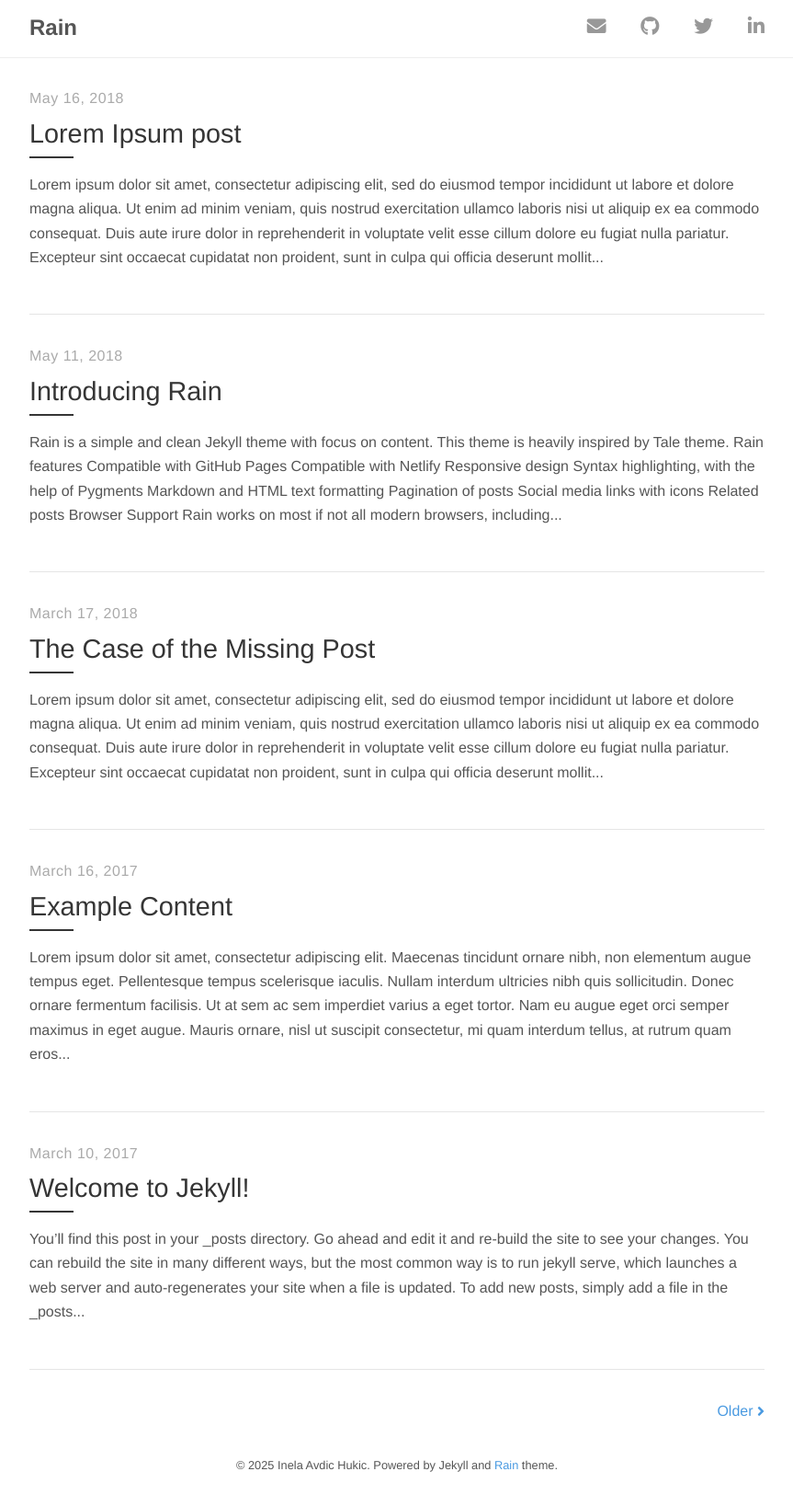
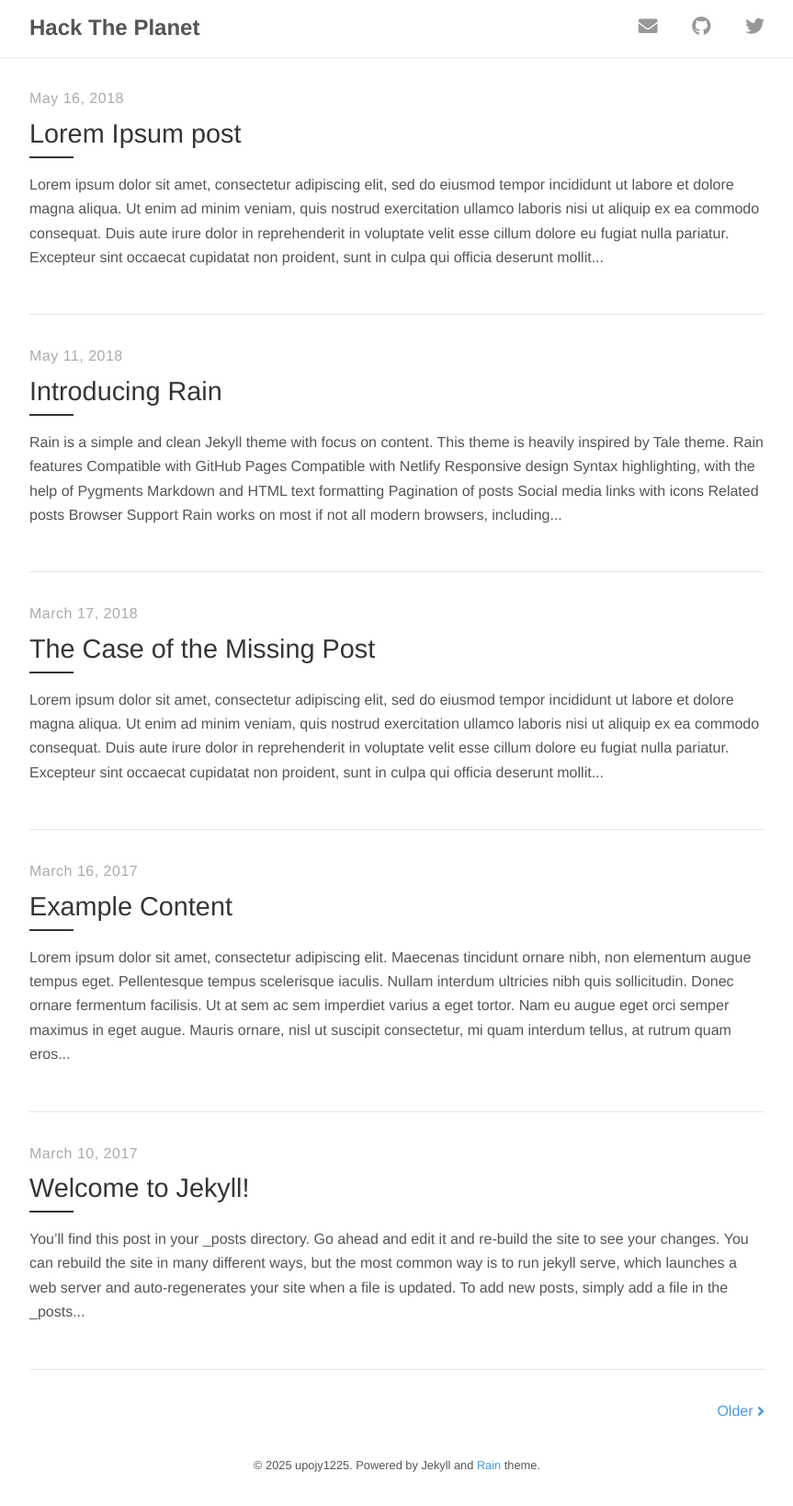
Before and after one commit to upojy1225/upojy1225.github.io, a Jekyll site: the page built from index.html, in a window 1280 px wide. Shown: the whole page at 92% size, without its empty margins (208-1071 px from the left). Built offline with Jekyll 4.4.1, drawn with Linux system fonts in a browser that asks for light colours; nearby versions of some CDN libraries; the list of posts is cut into pages by our own code.

Commit message:
update config

```diff
--- a/_config.yml
+++ b/_config.yml
@@ -1,13 +1,13 @@
 # Site settings
-title:          Rain
-description:    "Rain is a simple and clean Jekyll theme with focus on content."
-url:            https://github.com/inelaah/rain
+title:          Hack The Planet
+description:    "Bug hunters diary"
+url:            https://github.com/upojy1225
 
 # Author
 author:
-  name:         Inela Avdic Hukic
-  email:        inelaah@gmail.com
-  url:          https://inelaah.com
+  name:         upojy1225
+  email:        upojy1225@gmail.com
+  url:          https://x.com/upojy1225
 
 # Build settings
 markdown:       kramdown
@@ -34,7 +34,6 @@ related_posts_section:
 
 # Links to social media
 social:
-  email: inelaah@gmail.com
-  github: https://github.com/inelaah
-  twitter: https://twitter.com
-  linkedin: https://ba.linkedin.com/in/inela-avdic-hukic-322354131
+  email: upojy1225@gmail.com
+  github: https://github.com/upojy1225
+  twitter: https://x.com/upojy1225
```
